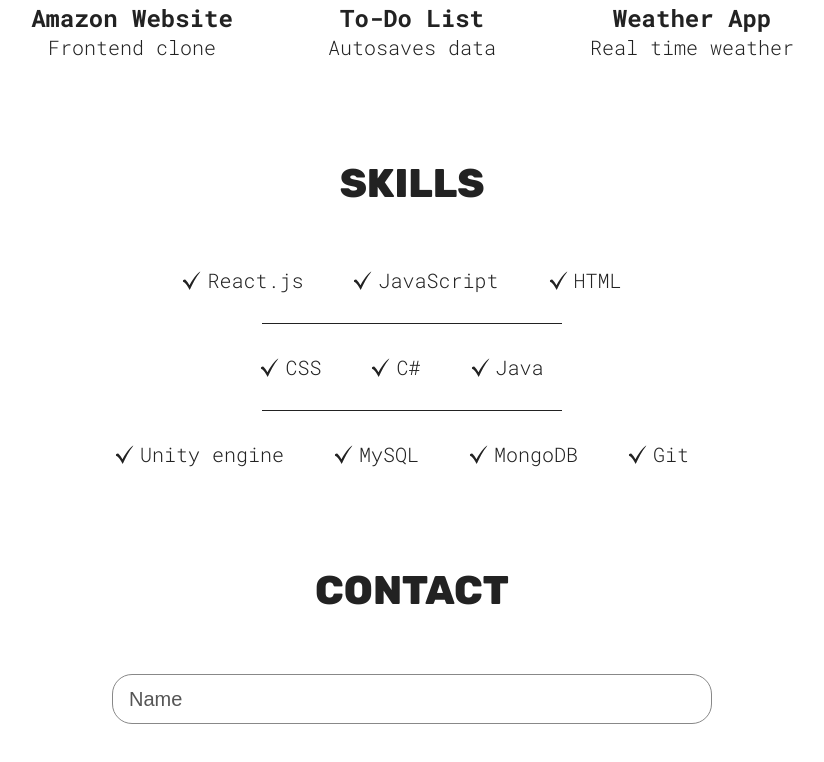
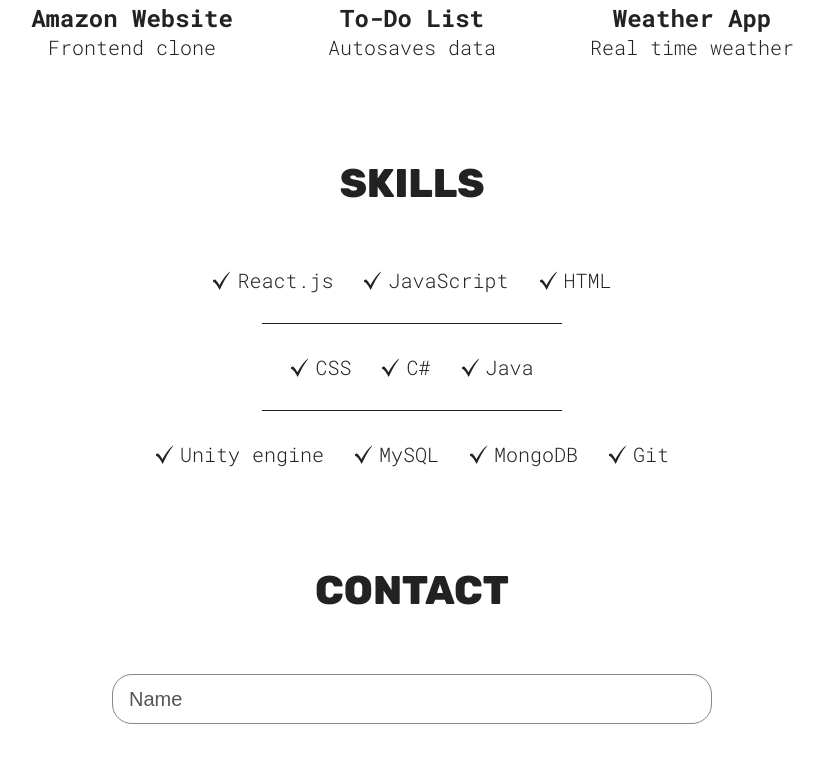
Before and after one commit to Sar1911/Personal-portfolio, a React (Vite) app: page / in a window 1280 px wide. Shown: the part 1778-2540 px from the top of the page, without its empty margins (228-1052 px from the left). Built offline with nearby package versions, Linux system fonts and the light colour scheme.

Commit message:
made changes in skill list

```diff
--- a/src/sections/Skills/SkillsStyles.module.css
+++ b/src/sections/Skills/SkillsStyles.module.css
@@ -14,8 +14,7 @@
   }
 
   p {
-    /* border: 2px solid red; */
-    margin-right: 20px;
+    /* margin-right: 20px; */
   }
 }
 
@@ -25,8 +24,8 @@
   align-self: center;
   flex-wrap: wrap;
   row-gap: 40px;
-  /* max-width: 26ch; */
-  max-width: 30ch;
+  max-width: 26ch;
+  /* max-width: 30ch; */
 }
 
 hr {
```
